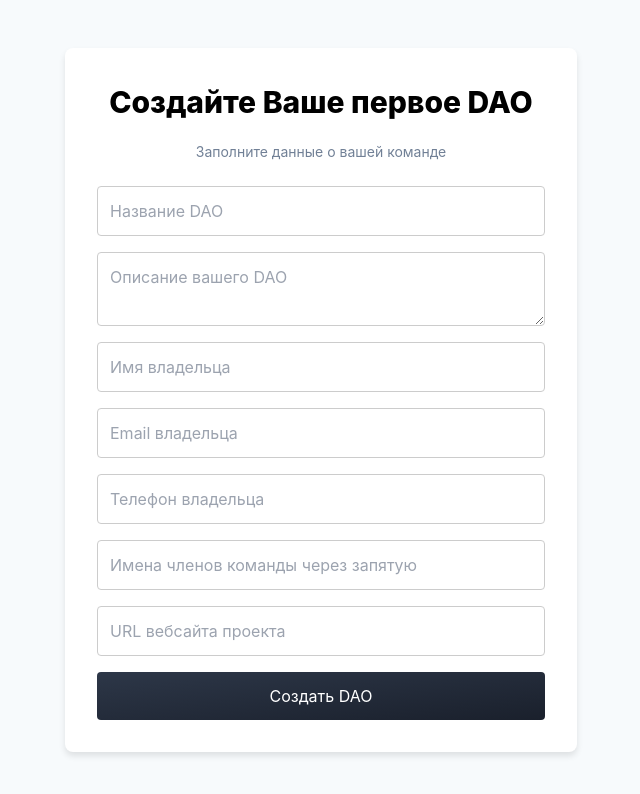
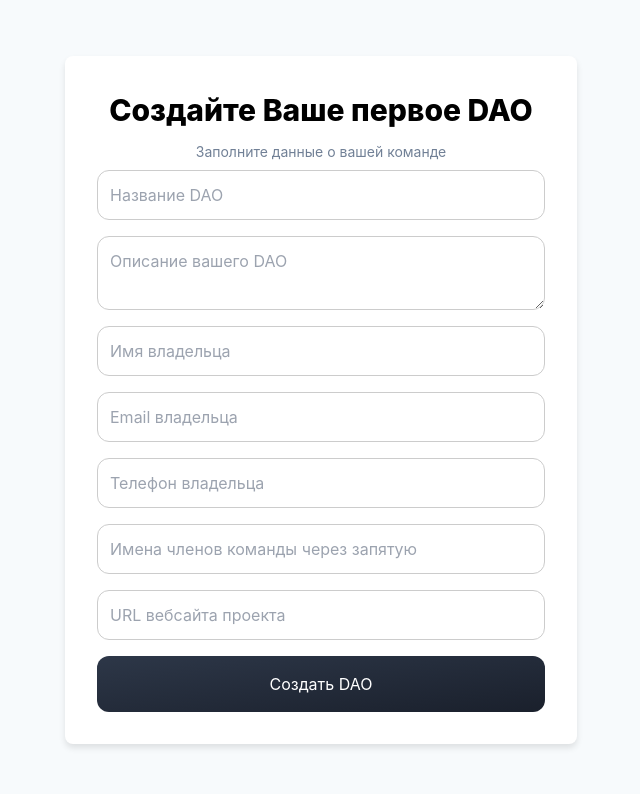
Before and after one commit to GODAOSOFTWARE/front-end, a React (Create React App) app: page /createDAO in a window 1280 px wide. Shown: the top 794 px of the page, without its empty margins (319-959 px from the left). Built offline with nearby package versions, Linux system fonts and the light colour scheme; what @web3modal/wagmi, wagmi would draw is missing.

Commit message:
Стилизация интерфейса

```diff
--- a/src/pages/CreateDAO.css
+++ b/src/pages/CreateDAO.css
@@ -26,16 +26,16 @@
     margin-bottom: 1rem;
     padding: 0.75rem;
     border: 1px solid #ccc;
-    border-radius: 0.25rem;
+    border-radius: 12px;
     font-size: 1rem;
 }
 
 .create-dao-form button {
-    padding: 0.75rem;
+    padding: 1rem;
     background: linear-gradient(to bottom right, #2d3748, #1a202c);
     color: white;
     border: none;
-    border-radius: 0.25rem;
+    border-radius:12px;
     cursor: pointer;
     font-size: 1rem;
 }
@@ -47,14 +47,14 @@
 
 .create-dao-card h1 {
     text-align: center;
-    margin-bottom: 1rem;
+    margin-bottom: 0.5rem;
     font-size: 1.875rem;
     font-weight: 800;
 }
 
 .create-dao-card h2 {
     text-align: center;
-    margin-bottom: 1.5rem;
+    margin-bottom: 0.5rem;
     font-size: 0.875rem;
     color: #718096;
 }
```
